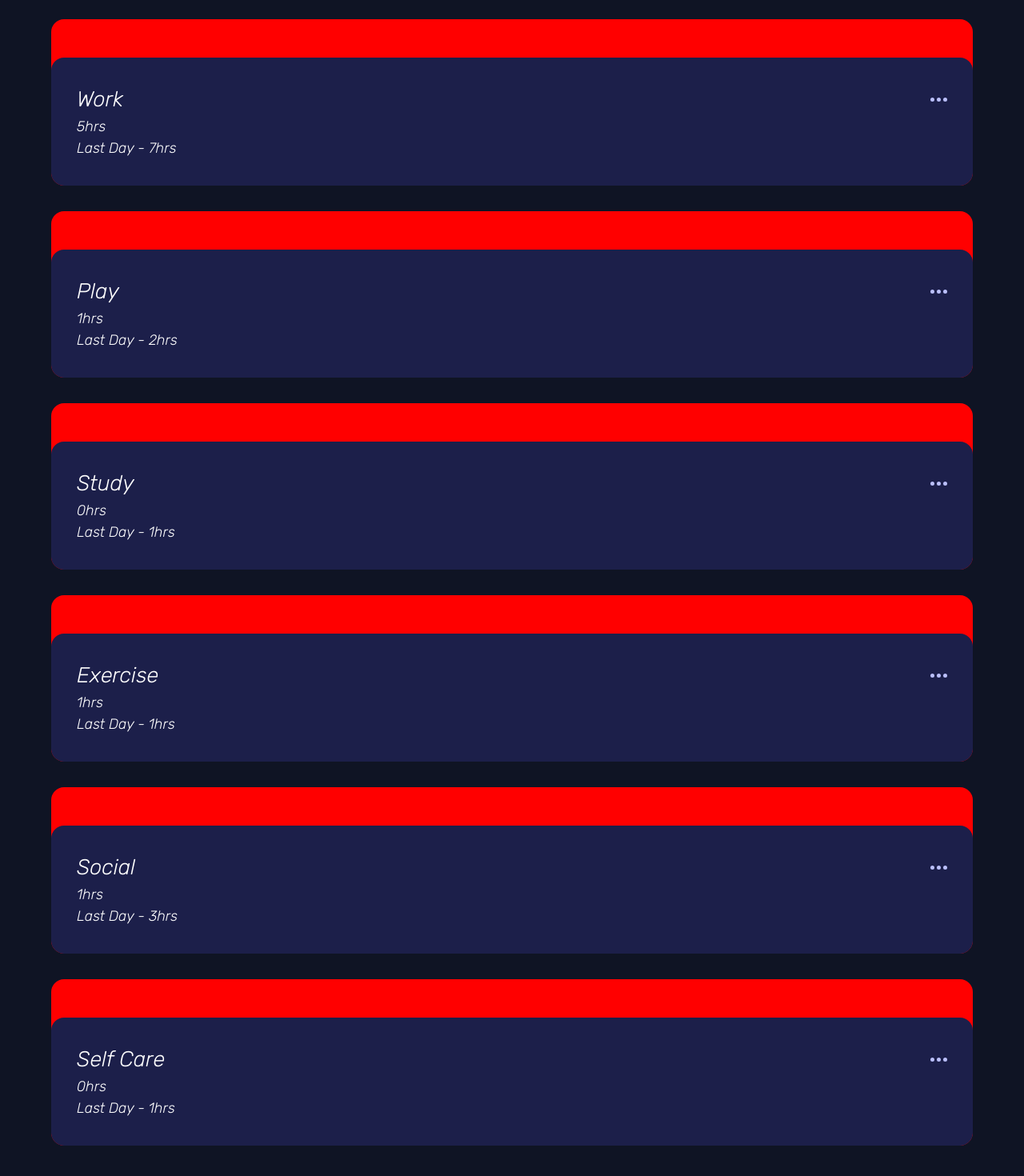
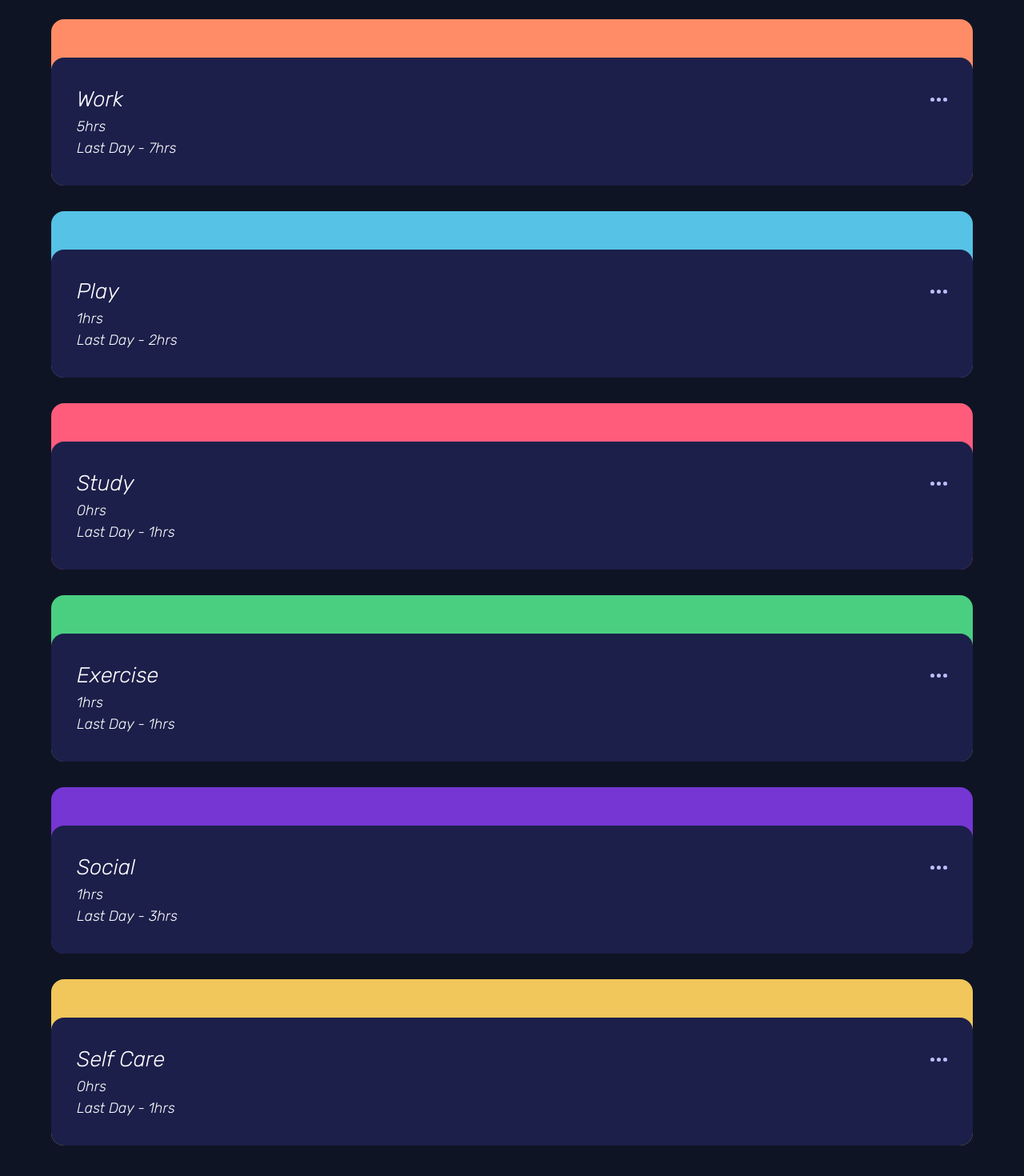
Before and after one commit to Adel-Al-Qosi/time-tracking-dashboard, a React (Create React App) app: page / in a window 1280 px wide. Shown: the part 344-1814 px from the top of the page at 80% size. Built offline with nearby package versions, Linux system fonts and the light colour scheme; a web font is replaced by a local one.

Commit message:
add colors to cards

```diff
--- a/src/components/User.jsx
+++ b/src/components/User.jsx
@@ -10,7 +10,7 @@ function User({ setTimeframe }) {
           <li onClick={() => setTimeframe('monthly')}>Monthly</li>
         </ul>
       </nav>
-      <div className="user-info bg-primary">
+      <div className="user-info">
         <img src={userPhoto} alt="User" />
         <div>
           <p>Report for</p>
--- a/src/index.css
+++ b/src/index.css
@@ -138,36 +138,6 @@ select {
   border: 0;
 }
 
-/* background colors */
-
-.bg-primary {
-  background-color: var(--clr-blue);
-}
-
-.bg-work {
-  background-color: var(--clr-light-red--work);
-}
-
-.bg-play {
-  background-color: var(--clr-soft-blue--play);
-}
-
-.bg-study {
-  background-color: var(--clr-light-red--study);
-}
-
-.bg-exercise {
-  background-color: var(--clr-lime-green--exercise);
-}
-
-.bg-social {
-  background-color: var(--clr-violet--social);
-}
-
-.bg-self-care {
-  background-color: var(--clr-soft-orange--self-care);
-}
-
 /* ------------------- */
 /* Compontents         */
 /* ------------------- */
@@ -183,6 +153,7 @@ select {
   margin-inline: auto;
   border-radius: 1rem;
   margin-bottom: 2rem;
+
 }
 
 .user-time-nav {
@@ -205,6 +176,7 @@ select {
   align-items: center;
   height: 10rem;
   border-radius: 1rem;
+  background-color: var(--clr-blue);
 }
 
 .user-info img {
@@ -230,7 +202,6 @@ select {
 .color-card {
   position: absolute;
   top: 0;
-  background-color: rgb(255, 0, 0);
   height: 13rem;
   width: 100%;
   border-radius: 1rem;
@@ -268,5 +239,26 @@ select {
   list-style: none;
 }
 
-.color-card {
+.Work {
+  background-color: var(--clr-light-red--work)
 }
+
+.Play {
+  background-color: var(--clr-soft-blue--play);
+}
+
+.Study {
+  background-color: var(--clr-light-red--study);
+}
+
+.Exercise {
+  background-color: var(--clr-lime-green--exercise);
+}
+
+.Social {
+  background-color: var(--clr-violet--social);
+}
+
+.Self {
+  background-color: var(--clr-soft-orange--self-care);
+}
```
